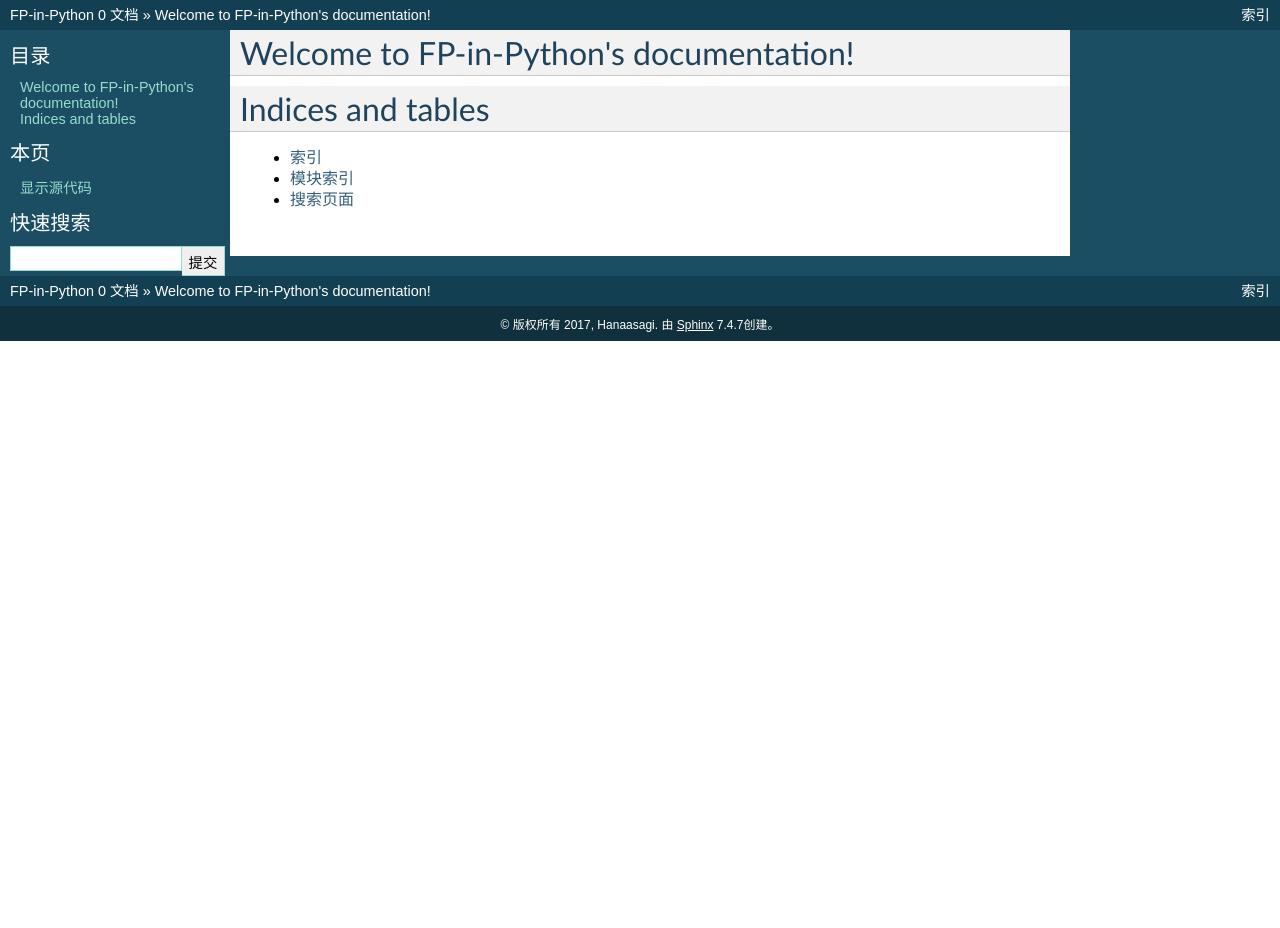
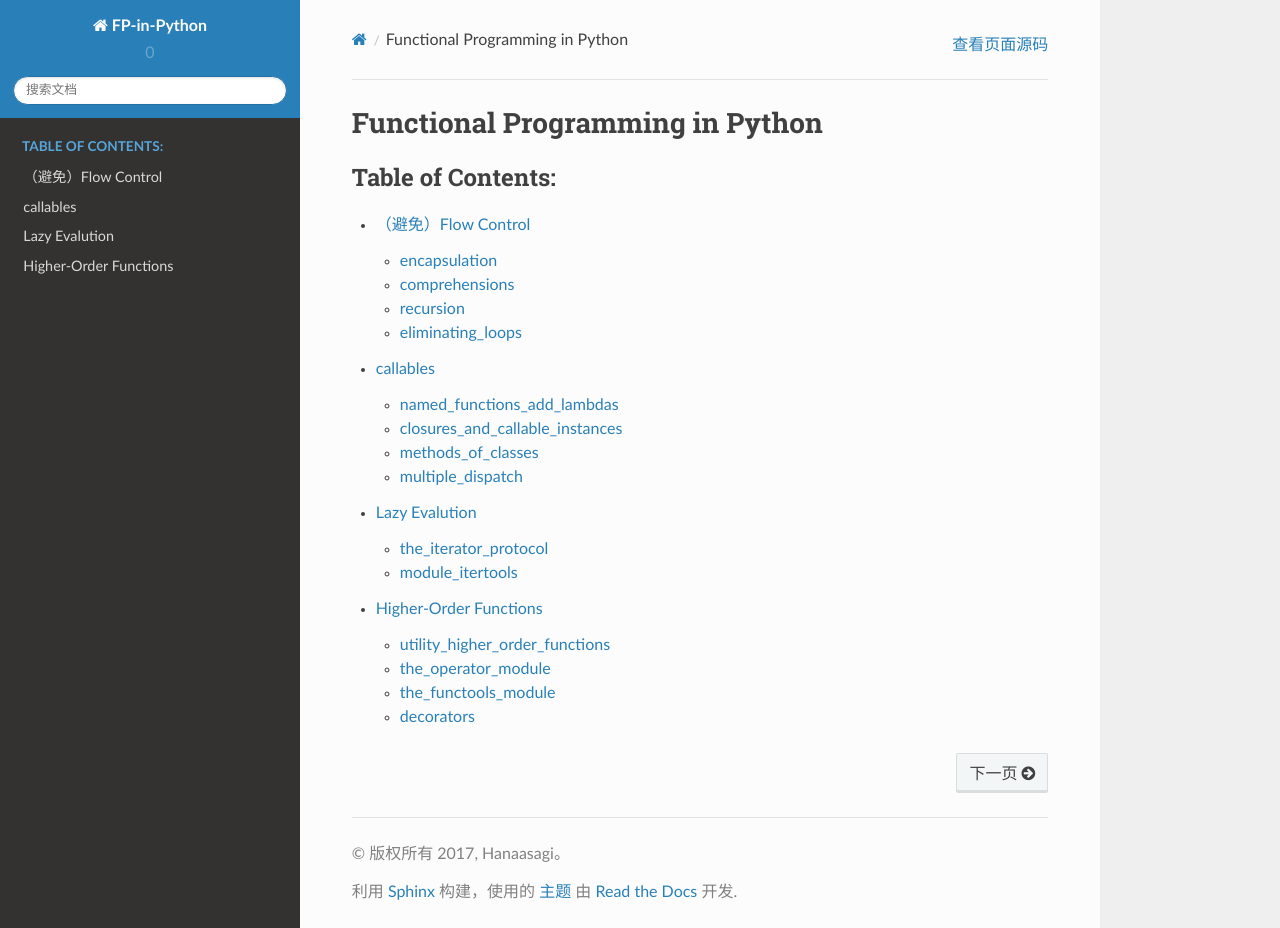
Before and after one commit to Hanaasagi/FP-in-python-zh, a Sphinx documentation site: the page built from source/index.rst, in a window 1280 px wide and 928 px high. Built offline with Sphinx 7.4.7 and the Read the Docs theme 2.0.0, drawn with Linux system fonts in a browser that asks for light colours.

Commit message:
目录创建

```diff
--- /dev/null
+++ b/source/avoiding_flow_control.rst
@@ -0,0 +1,8 @@
+（避免）Flow Control
+========================
+
+.. toctree::
+    encapsulation
+    comprehensions
+    recursion
+    eliminating_loops
--- /dev/null
+++ b/source/callables.rst
@@ -0,0 +1,8 @@
+callables
+=============
+
+.. toctree::
+    named_functions_and_lambdas
+    closures_and_callable_instances
+    methods_of_classes
+    multiple_dispatch
--- /dev/null
+++ b/source/closures_and_callable_instances.rst
@@ -0,0 +1,2 @@
+closures_and_callable_instances
+==================================
--- /dev/null
+++ b/source/comprehensions.rst
@@ -0,0 +1,2 @@
+comprehensions
+================
--- a/source/conf.py
+++ b/source/conf.py
@@ -83,7 +83,7 @@ todo_include_todos = False
 # The theme to use for HTML and HTML Help pages.  See the documentation for
 # a list of builtin themes.
 #
-html_theme = 'default'
+html_theme = 'sphinx_rtd_theme'
 
 # Theme options are theme-specific and customize the look and feel of a theme
 # further.  For a list of options available for each theme, see the
--- /dev/null
+++ b/source/decorators.rst
@@ -0,0 +1,2 @@
+decorators
+=============
--- /dev/null
+++ b/source/eliminating_loops.rst
@@ -0,0 +1,2 @@
+eliminating_loops
+====================
--- /dev/null
+++ b/source/encapsulation.rst
@@ -0,0 +1,2 @@
+encapsulation
+================
--- /dev/null
+++ b/source/higher_order_functions.rst
@@ -0,0 +1,7 @@
+Higher-Order Functions
+==========================
+.. toctree::
+    utility_higher_order_functions
+    the_operator_module
+    the_functools_module
+    decorators
--- a/source/index.rst
+++ b/source/index.rst
@@ -1,20 +1,11 @@
-.. FP-in-Python documentation master file, created by
-   sphinx-quickstart on Thu May 11 20:53:35 2017.
-   You can adapt this file completely to your liking, but it should at least
-   contain the root `toctree` directive.
-
-Welcome to FP-in-Python's documentation!
+Functional Programming in Python
 ========================================
 
 .. toctree::
-   :maxdepth: 2
-   :caption: Contents:
+    :maxdepth: 2
+    :caption: Table of Contents:
 
-
-
-Indices and tables
-==================
-
-* :ref:`genindex`
-* :ref:`modindex`
-* :ref:`search`
+    avoiding_flow_control
+    callables
+    lazy_evaluation
+    higher_order_functions
--- /dev/null
+++ b/source/lazy_evaluation.rst
@@ -0,0 +1,6 @@
+Lazy Evalution
+==================
+
+.. toctree::
+    the_iterator_protocol
+    module_itertools
--- /dev/null
+++ b/source/methods_of_classes.rst
@@ -0,0 +1,2 @@
+methods_of_classes
+=====================
--- /dev/null
+++ b/source/module_itertools.rst
@@ -0,0 +1,2 @@
+module_itertools
+===================
--- /dev/null
+++ b/source/multiple_dispatch.rst
@@ -0,0 +1,2 @@
+multiple_dispatch
+====================
--- /dev/null
+++ b/source/named_functions_and_lambdas.rst
@@ -0,0 +1,2 @@
+named_functions_add_lambdas
+==============================
--- /dev/null
+++ b/source/recursion.rst
@@ -0,0 +1,2 @@
+recursion
+============
--- /dev/null
+++ b/source/the_functools_module.rst
@@ -0,0 +1,2 @@
+the_functools_module
+=======================
--- /dev/null
+++ b/source/the_iterator_protocol.rst
@@ -0,0 +1,2 @@
+the_iterator_protocol
+========================
--- /dev/null
+++ b/source/the_operator_module.rst
@@ -0,0 +1,2 @@
+the_operator_module
+======================
--- /dev/null
+++ b/source/utility_higher_order_functions.rst
@@ -0,0 +1,2 @@
+utility_higher_order_functions
+=================================
```
